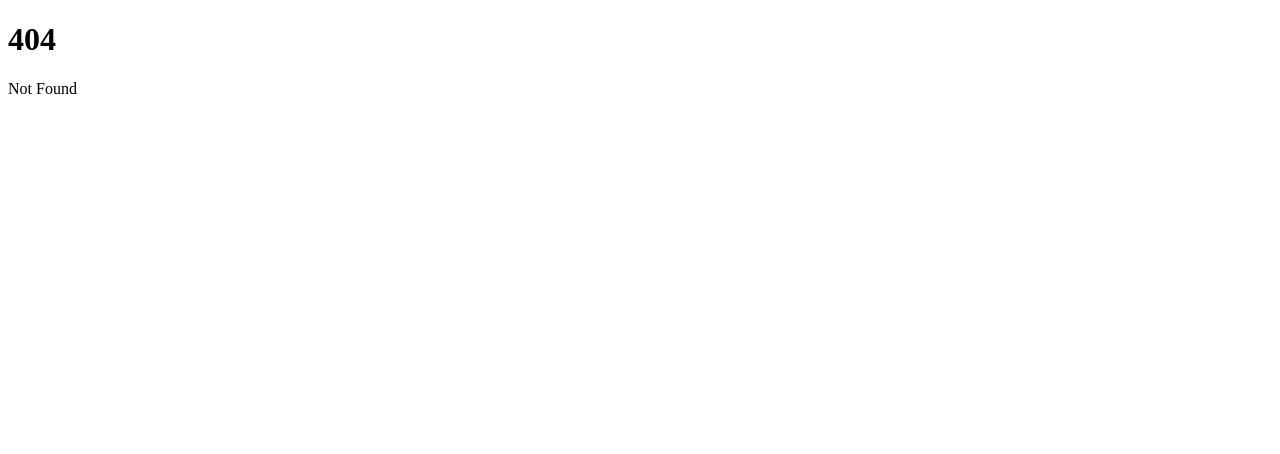
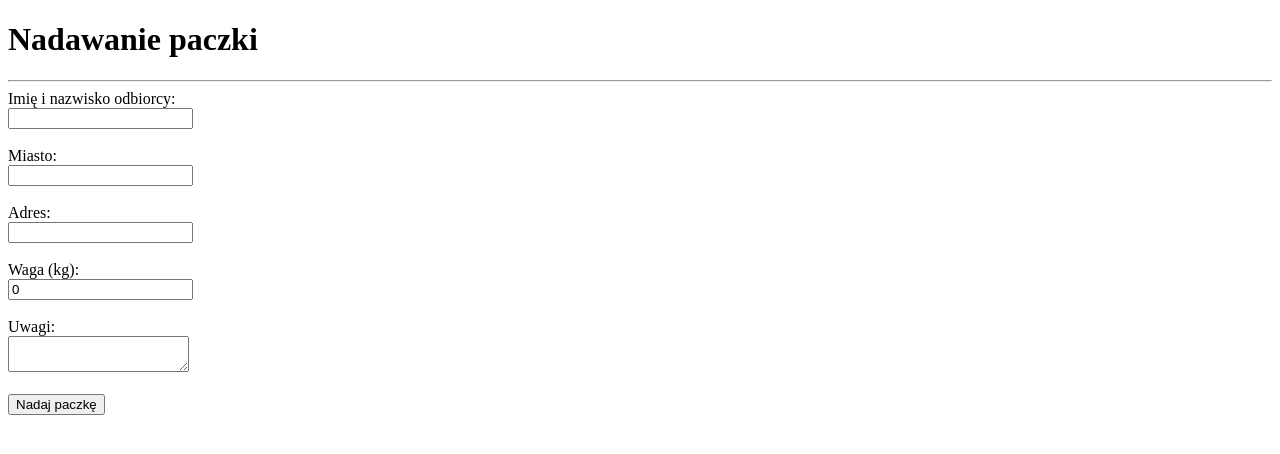
Before and after one commit to TomaszSkrzyp/courier-manager, a SvelteKit app in the folder courier-frontend/: page /sendPackage in a window 1280 px wide. Before the commit this address had no page. Shown: the top 454 px of the page. Built offline with nearby package versions, Linux system fonts and the light colour scheme.

Commit message:
feat: backbone of dispatch sending ready

```diff
--- /dev/null
+++ b/courier-frontend/src/routes/sendPackage/+page.svelte
@@ -0,0 +1,88 @@
+<script lang="ts">
+    import { auth } from "../../lib/auth.svelte";
+    import { goto } from "$app/navigation";
+
+
+
+    interface NewPackage {
+        recipientName: string;
+        city: string;
+        address: string;
+        weight: number;
+        notes: string;
+    }
+
+    let form = $state<NewPackage>({
+        recipientName: "",
+        city: "",
+        address: "",
+        weight: 0,
+        notes: ""
+    });
+
+    let submitted = $state(false);
+    let generatedId = $state("");
+
+    function generateId(): string {
+        return Math.floor(Math.random() * 900000000 + 100000000).toString();
+    }
+
+    function handleSubmit() {
+        generatedId = generateId();
+        submitted = true;
+        // tutaj możesz dodać wywołanie API
+    }
+
+    function reset() {
+        submitted = false;
+        generatedId = "";
+        form = { recipientName: "", city: "", address: "", weight: 0, notes: "" };
+    }
+</script>
+
+<div>
+    <header>
+        <h1>Nadawanie paczki</h1>
+    </header>
+
+
+    <hr />
+
+    {#if submitted}
+        <div style="border: 2px solid green; padding: 1rem;">
+            <h2>✅ Paczka nadana!</h2>
+            <p>ID paczki: <strong>{generatedId}</strong></p>
+            <p>Odbiorca: {form.recipientName}, {form.city}</p>
+            <button onclick={reset}>Nadaj kolejną</button>
+        </div>
+    {:else}
+        <div style="max-width: 400px;">
+            <label>
+                Imię i nazwisko odbiorcy:<br />
+                <input bind:value={form.recipientName} type="text" />
+            </label><br /><br />
+
+            <label>
+                Miasto:<br />
+                <input bind:value={form.city} type="text" />
+            </label><br /><br />
+
+            <label>
+                Adres:<br />
+                <input bind:value={form.address} type="text" />
+            </label><br /><br />
+
+            <label>
+                Waga (kg):<br />
+                <input bind:value={form.weight} type="number" min="0" step="0.1" />
+            </label><br /><br />
+
+            <label>
+                Uwagi:<br />
+                <textarea bind:value={form.notes}></textarea>
+            </label><br /><br />
+
+            <button onclick={handleSubmit}>Nadaj paczkę</button>
+        </div>
+    {/if}
+</div>
```
